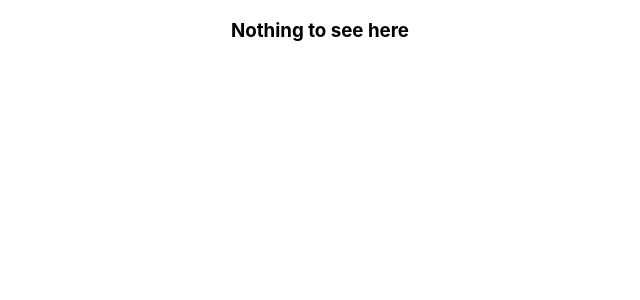
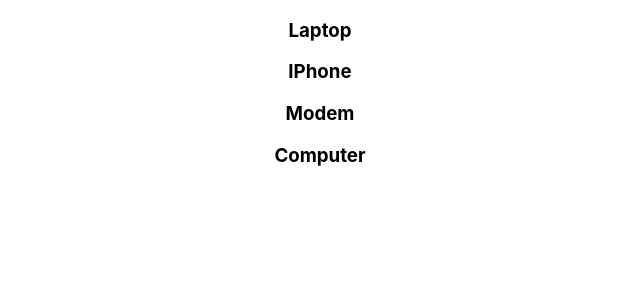
Before and after one commit to Harkanni/Todo_App, a React (Create React App) app: page / in a window 1280 px wide. Shown: the top 300 px of the page, without its empty margins (320-960 px from the left). Built offline with nearby package versions, Linux system fonts and the light colour scheme.

Commit message:
List rendering

```diff
--- a/src/App.js
+++ b/src/App.js
@@ -8,6 +8,7 @@
 import FunctionEvent from './components/FunctionEvent';
 import FunctionalCounter from './components/FunctionalCounter';
 import ConditionalComponent from './components/ConditionalComponent';
+import Product from './components/Product';
 
 function App() {
   return (
@@ -18,7 +19,8 @@
       {/* <Resume name="Akanni"></Resume> */}
       {/* <FunctionEvent></FunctionEvent> */}
       {/* <FunctionalCounter></FunctionalCounter> */}
-      <ConditionalComponent></ConditionalComponent>
+      {/* <ConditionalComponent></ConditionalComponent> */}
+      <Product></Product>
     </div>
   );
 }
--- /dev/null
+++ b/src/components/Product.js
@@ -0,0 +1,6 @@
+export default function Product () {
+    const products = ["Laptop", "IPhone", "Modem", "Computer"]
+    const productList = products.map((product) => (<h3>{product}</h3>
+    ))
+    return (<div> {productList} </div>)
+}
```
